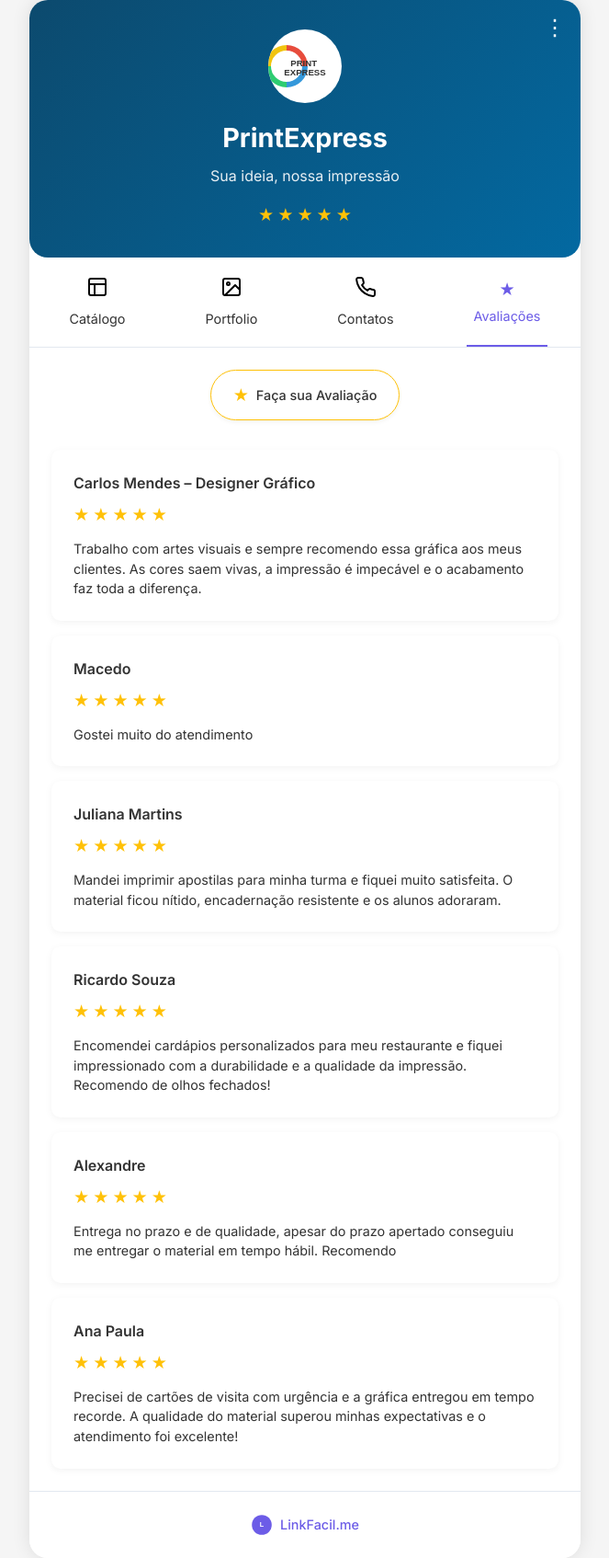
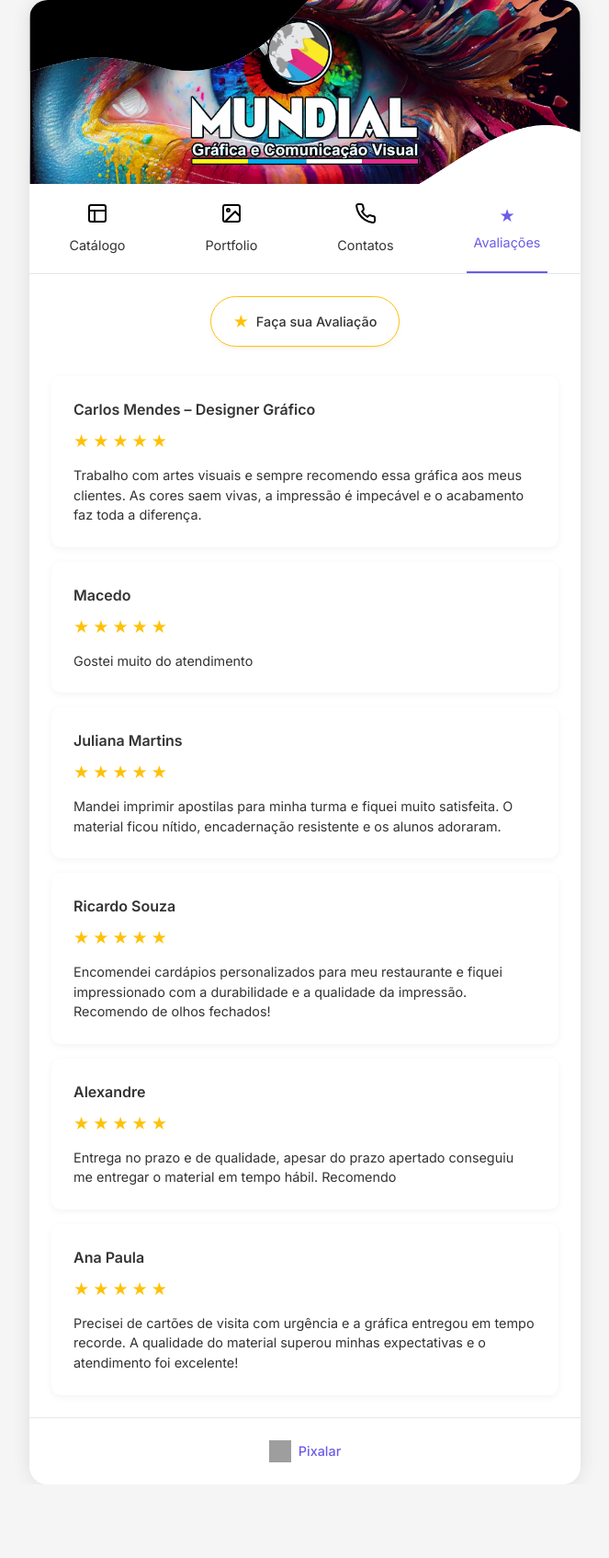
Before and after one commit to grafmuidial-stack/grafmundial, a PHP site: page / in a window 1280 px wide. Shown: the whole page at 92% size, without its empty margins (308-971 px from the left). After the commit the page ends 1590 px from the top, so only its background shows below. Run offline with PHP 8.4, Linux system fonts and the light colour scheme; grey boxes are pictures that could not be loaded.

Commit message:
ajuste da logo e do container

```diff
--- a/index.html
+++ b/index.html
@@ -3,7 +3,7 @@
 <head>
   <meta charset="utf-8" />
   <meta name="viewport" content="width=device-width, initial-scale=1" />
-  <title>PrintExpress | linkfacil⋅me</title>
+  <title>Mundial Gráfica | Comunicação Visual</title>
   <link rel="preconnect" href="https://fonts.googleapis.com">
   <link rel="preconnect" href="https://fonts.gstatic.com" crossorigin>
   <link href="https://fonts.googleapis.com/css2?family=Inter:wght@400;500;600;700;800&display=swap" rel="stylesheet">
@@ -12,19 +12,7 @@
 <body>
   <div class="page-container">
     <header class="site-header">
-      <div class="logo-container">
-        <img src="logo.svg" alt="PrintExpress Logo" class="logo">
-      </div>
-      <h1 class="brand-name">PrintExpress</h1>
-      <p class="brand-slogan">Sua ideia, nossa impressão</p>
-      <div class="rating">
-        <span class="star">★</span>
-        <span class="star">★</span>
-        <span class="star">★</span>
-        <span class="star">★</span>
-        <span class="star">★</span>
-      </div>
-      <button class="share-button">⋮</button>
+      <img src="logo.png" alt="Mundial Gráfica Logo" class="logo">
     </header>
 
     <nav class="main-nav">
@@ -137,10 +125,11 @@
 
     <footer class="site-footer">
       <div class="footer-logo">
-        <img src="linkfacil-logo.svg" alt="LinkFacil.me" class="linkfacil-logo">
-        <span>LinkFacil.me</span>
+        <img src="https://pixalar.vercel.app" alt="Pixelar - Serviços de Criação Digital" class="linkfacil-logo">
+        <span>Pixalar</span>
       </div>
     </footer>
   </div>
+
 </body>
 </html>
--- a/styles.css
+++ b/styles.css
@@ -36,26 +36,48 @@ body {
 }
 
 /* Header Styles */
+.header-image {
+  width: 100%;
+  overflow: hidden;
+}
+
+.header-img {
+  width: 100%;
+  display: block;
+}
+
 .site-header {
-  background: var(--header-bg);
+  background: url('Header.png') no-repeat center center;
+  background-size: cover;
   color: var(--white);
   text-align: center;
-  padding: 2rem 1rem;
+  padding: 20px;
   position: relative;
-  border-bottom-left-radius: 20px;
-  border-bottom-right-radius: 20px;
+  height: 200px;
+  width: 100%;
+  display: flex;
+  align-items: flex-start;
+  justify-content: flex-start;
+}
+
+.logo {
+  width: 180px;
+  height: auto;
+  display: block;
+  max-width: 100%;
 }
 
 .logo-container {
-  width: 80px;
+  width: 120px;
   height: 80px;
   margin: 0 auto 1rem;
   background-color: var(--white);
-  border-radius: 50%;
+  border-radius: 10px;
   display: flex;
   align-items: center;
   justify-content: center;
   overflow: hidden;
+  padding: 5px;
 }
 
 .logo {
```
Also changed, not shown: Header.png (added), logo.png (added), logo.svg (deleted).
